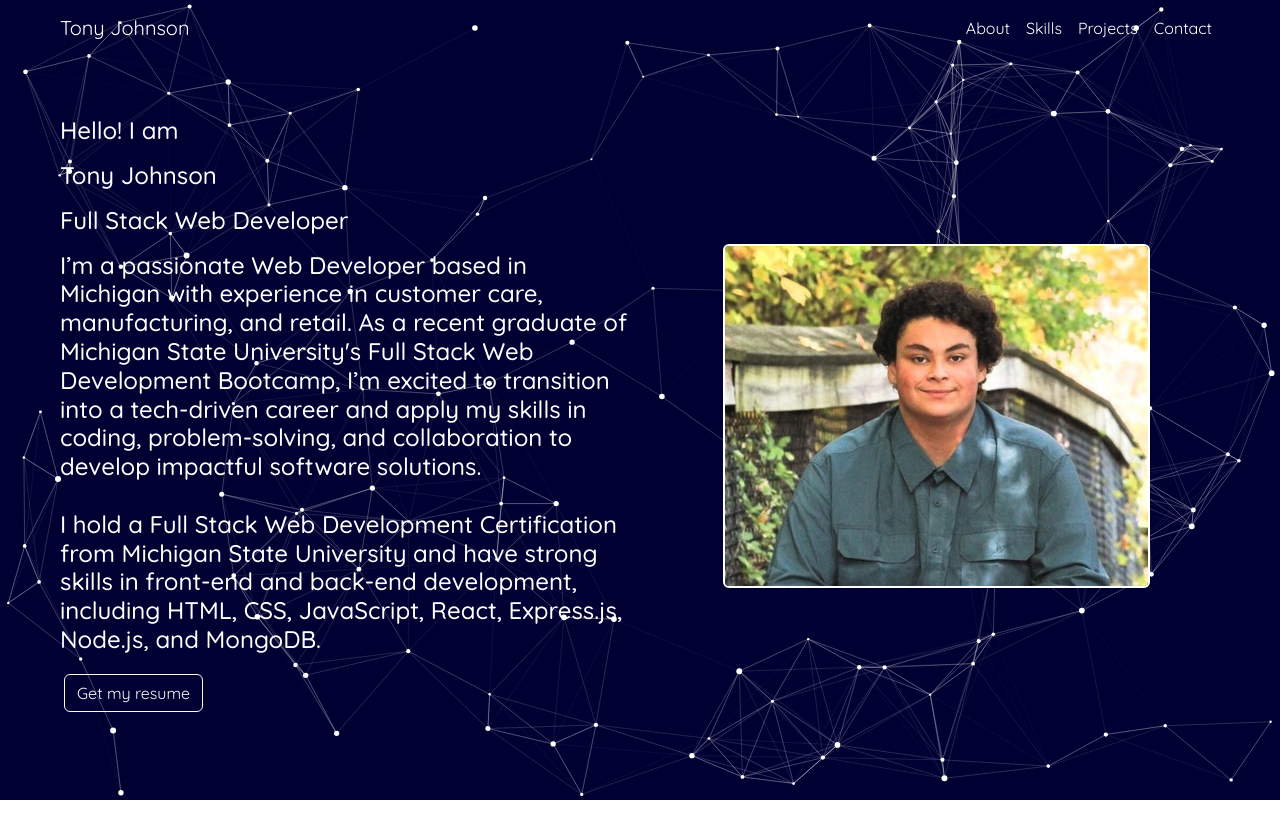
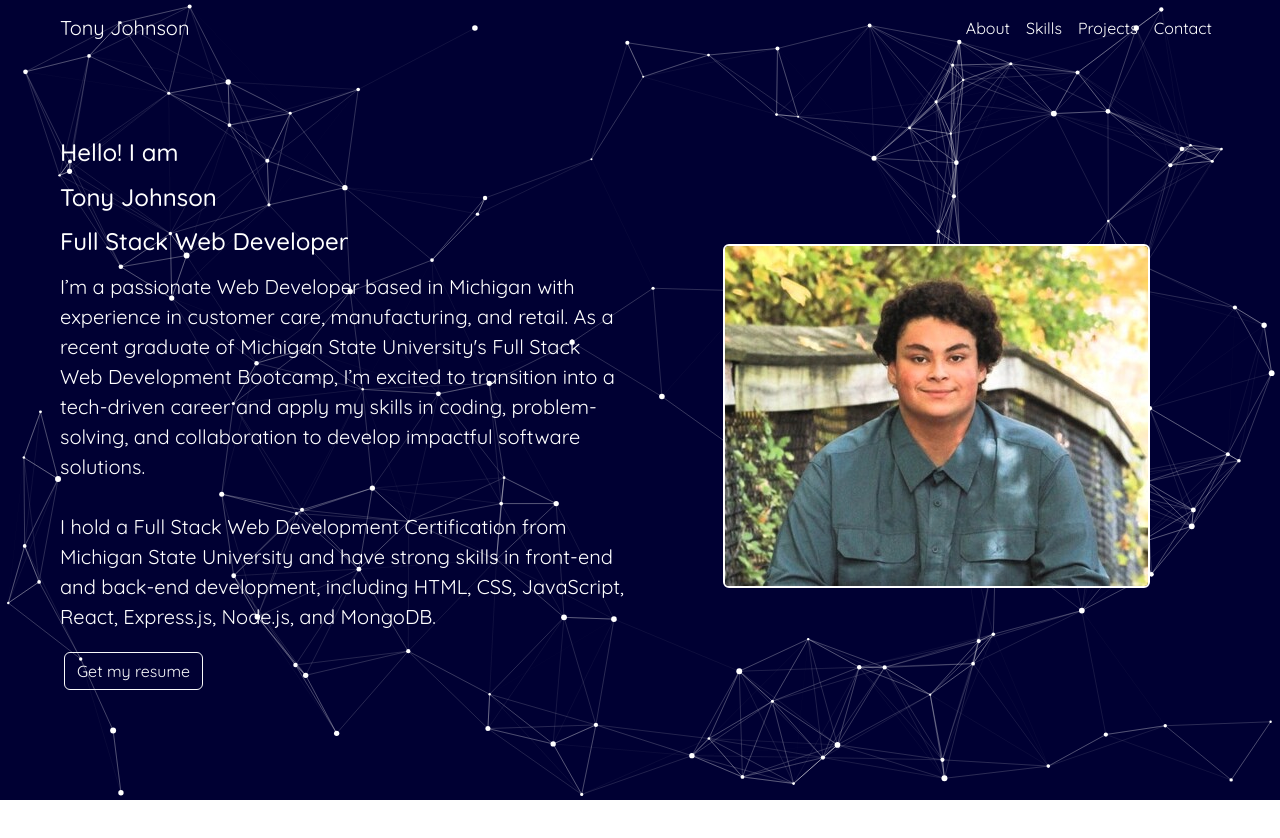
Before and after one commit to AnthonyJohnson101/portfolio, a React (Create React App) app: page / in a window 1280 px wide. Shown: the top 838 px of the page. Built offline with nearby package versions, Linux system fonts and the light colour scheme; the HTML template or start-up script is replaced by a standard one.

Commit message:
small text changes

```diff
--- a/src/components/Hero.js
+++ b/src/components/Hero.js
@@ -12,13 +12,13 @@ function Hero() {
                             <h4 className="mb-3">Hello! I am</h4>
                             <h4 className="mb-3">Tony Johnson</h4>
                             <h4 className="mb-3">Full Stack Web Developer</h4>
-                            <h4 className="mb-3">
+                            <p className="mb-3 fs-5">
                                 I’m a passionate Web Developer based in Michigan with experience in customer care, manufacturing, and retail.
                                 As a recent graduate of Michigan State University's Full Stack Web Development Bootcamp, I’m excited to transition into a tech-driven career and apply my skills in coding,
                                 problem-solving, and collaboration to develop impactful software solutions.
                                 <br /><br />
                                 I hold a Full Stack Web Development Certification from Michigan State University and have strong skills in front-end and back-end development, including HTML, CSS, JavaScript, React, Express.js, Node.js, and MongoDB.
-                            </h4>
+                            </p>
                             <a href={Resume} target="_blank" rel="noopener noreferrer" className="btn btn-outline-light m-1" download>Get my resume</a>
                         </div>
                     </div>
```
